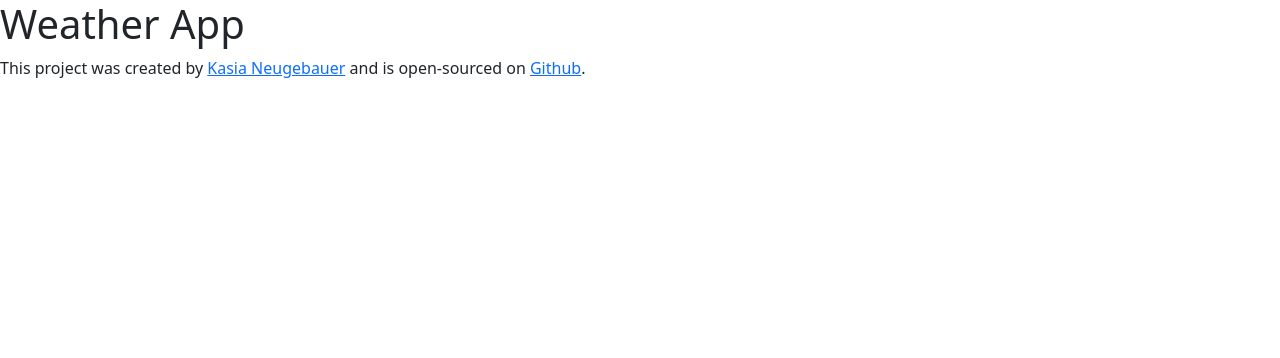
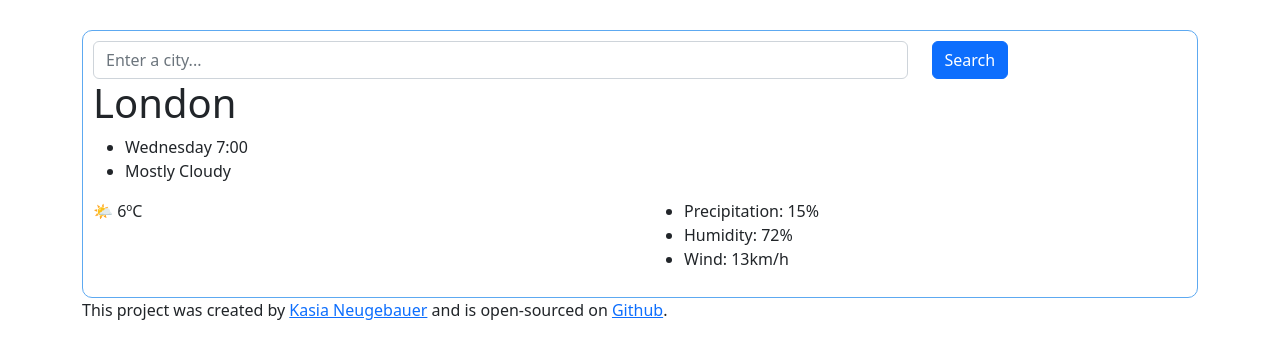
Before and after one commit to kas-neu/weather-app-react, a React (Create React App) app: page / in a window 1280 px wide. Shown: the top 358 px of the page. Built offline with nearby package versions, Linux system fonts and the light colour scheme.

Commit message:
created weather component with basic html structure

```diff
--- a/public/index.html
+++ b/public/index.html
@@ -13,6 +13,7 @@
   </head>
   <body>
     <noscript>You need to enable JavaScript to run this app.</noscript>
+
     <div id="root"></div>
   </body>
 </html>
--- a/src/App.js
+++ b/src/App.js
@@ -1,15 +1,21 @@
 import React from "react";
+import Weather from "./Weather";
+import "./App.css";
 
 const App = () => {
   return (
     <div className="App">
-      {" "}
-      <h1>Weather App</h1>
+      <div class="container">
+        <Weather />
         <footer>
           <p>
             {" "}
             This project was created by{" "}
-          <a href="https://github.com/kas-neu" target="_blank" rel="noreferrer">
+            <a
+              href="https://github.com/kas-neu"
+              target="_blank"
+              rel="noreferrer"
+            >
               Kasia Neugebauer
             </a>{" "}
             and is open-sourced on{" "}
@@ -24,6 +30,7 @@ const App = () => {
           </p>
         </footer>
       </div>
+    </div>
   );
 };
 
--- /dev/null
+++ b/src/Weather.css
@@ -0,0 +1,10 @@
+:root {
+  --primary-color: #5da9f1;
+}
+
+.Weather {
+  border: 1px solid var(--primary-color);
+  border-radius: 10px;
+  padding: 10px;
+  margin-top: 30px;
+}
--- /dev/null
+++ b/src/Weather.js
@@ -0,0 +1,40 @@
+import React from "react";
+import "./Weather.css";
+
+const Weather = () => {
+  return (
+    <div className="Weather">
+      <form>
+        <div className="row">
+          <div className="col-9">
+            <input
+              type="search"
+              placeholder="Enter a city..."
+              className="form-control"
+            />
+          </div>
+          <div className="col-3">
+            <input type="submit" value="Search" className="btn btn-primary" />
+          </div>
+        </div>
+      </form>
+      <h1>London</h1>
+      <ul>
+        <li>Wednesday 7:00</li>
+        <li>Mostly Cloudy </li>
+      </ul>
+      <div className="row">
+        <div className="col-6">🌤 6ºC</div>
+        <div className="col-6">
+          <ul>
+            <li>Precipitation: 15%</li>
+            <li>Humidity: 72%</li>
+            <li>Wind: 13km/h</li>
+          </ul>
+        </div>
+      </div>
+    </div>
+  );
+};
+
+export default Weather;
```
Lines whose indentation alone changed are shown as unchanged.
